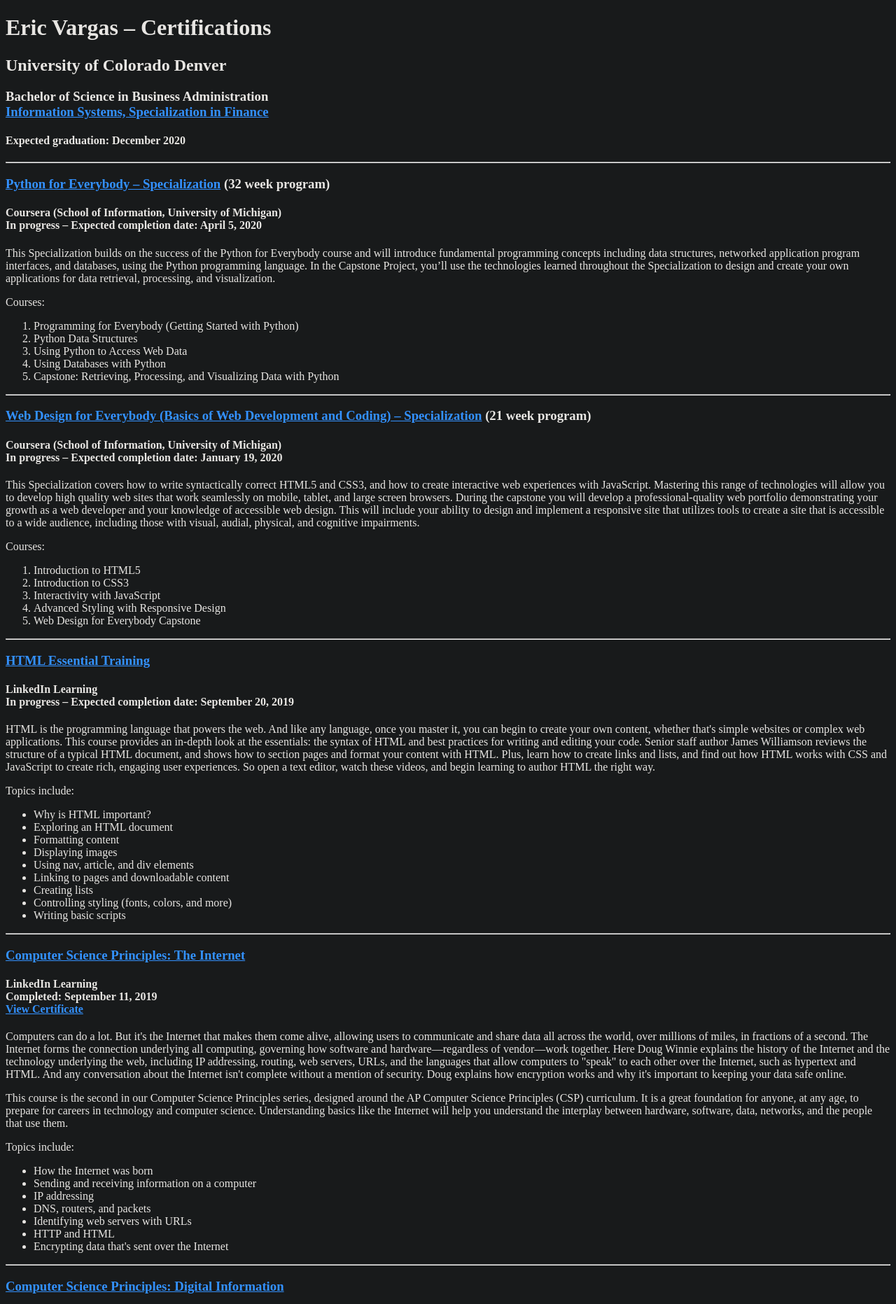
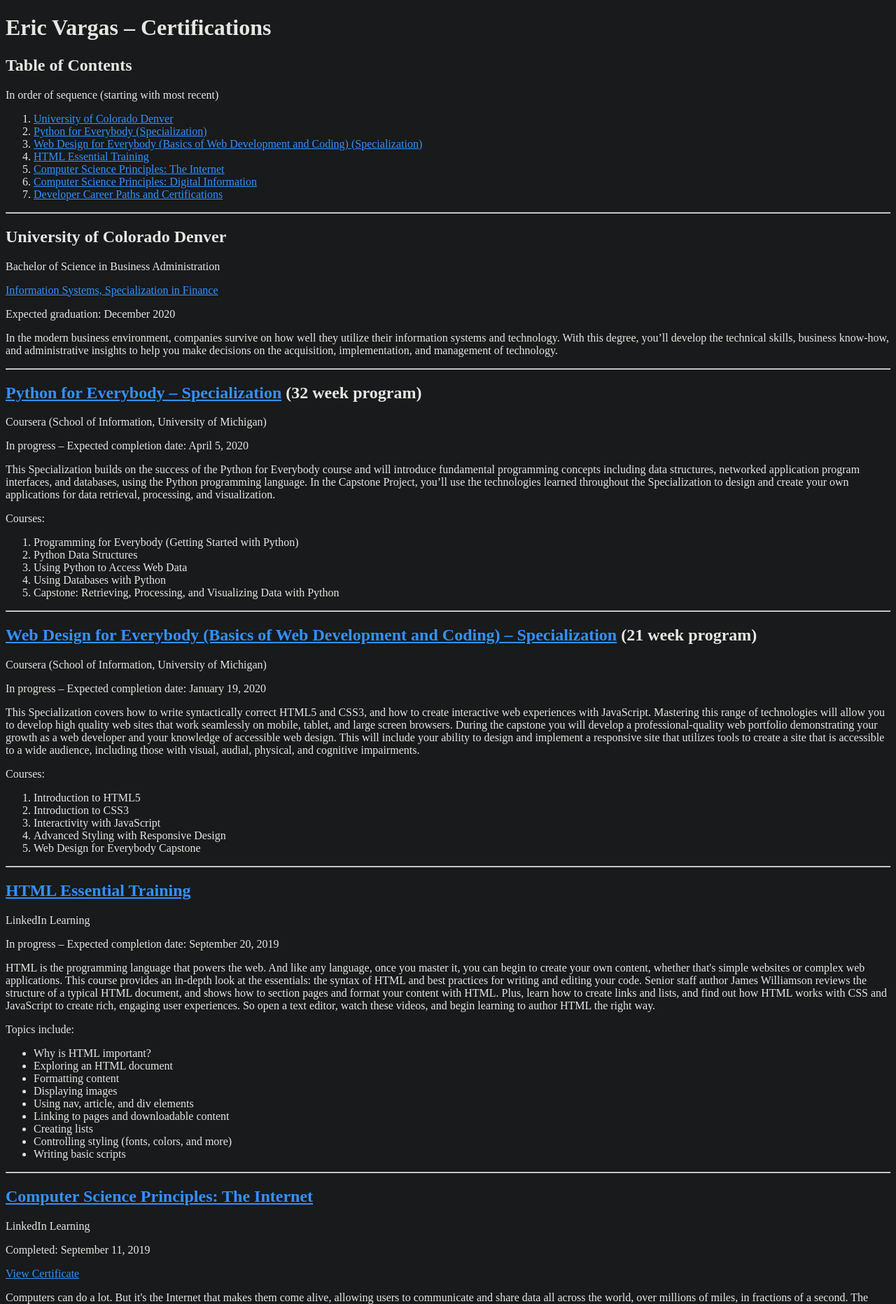
Before and after one commit to eric-vargas/eric-vargas.github.io, a plain HTML site: page index.html in a window 1280 px wide. Shown: the top 1863 px of the page at 70% size. Drawn offline with Linux system fonts and the light colour scheme.

Commit message:
Update index.html

```diff
--- a/index.html
+++ b/index.html
@@ -8,23 +8,45 @@
     <title>Eric Vargas</title>
   </head>
 
-  <body>
-    <div>
-      <h1>Eric Vargas – Certifications</h1>
-      <h2>University of Colorado Denver</h2>
-      <h3>Bachelor of Science in Business Administration<br>
-      <a href="https://business.ucdenver.edu/bsba/information-systems" target="_blank">Information Systems, Specialization in Finance</a></h3>
-      <h4>Expected graduation: December 2020</h4>
-    </div>
+  <body id="top">
+    <header>
+      <h1>Eric Vargas &ndash; Certifications</h1>
+    </header>
+
+    <nav>
+      <h2>Table of Contents</h2>
+      <p>In order of sequence (starting with most recent)</p>
+      <ol>
+        <li><a href="#UniversityOfColoradoDenver">University of Colorado Denver</a></li>
+        <li><a href="#PythonForEverybodySpecialization">Python for Everybody (Specialization)</a></li>
+        <li><a href="#WebDesignForEverybodySpecialization">Web Design for Everybody (Basics of Web Development and Coding) (Specialization)</a></li>
+        <li><a href="#HTMLEssentialTraining">HTML Essential Training</a></li>
+        <li><a href="#ComputerSciencePrinciples_TheInternet">Computer Science Principles: The Internet</a></li>
+        <li><a href="#ComputerSciencePrinciples_DigitalInformation">Computer Science Principles: Digital Information</a></li>
+        <li><a href="#DeveloperCareerPathsAndCertifications">Developer Career Paths and Certifications</a></li>
+      </ol>
+    </nav>
+
+    <hr>
+
+    <section>
+      <header>
+        <h2 id="UniversityOfColoradoDenver">University of Colorado Denver</h2>
+        <p>Bachelor of Science in Business Administration</p>
+        <p><a href="https://business.ucdenver.edu/bsba/information-systems" target="_blank">Information Systems, Specialization in Finance</a></p>
+        <p>Expected graduation: December 2020</p>
+      </header>
+      <p>In the modern business environment, companies survive on how well they utilize their information systems and technology. With this degree, you’ll develop the technical skills, business know-how, and administrative insights to help you make decisions on the acquisition, implementation, and management of technology.</p>
+    </section>
 
     <hr>
 
     <section class="course">
-      <h3><a href="https://www.coursera.org/specializations/python" target="_blank">Python for Everybody – Specialization</a> (32 week program)</h3>
-      <h4>
-        Coursera (School of Information, University of Michigan)<br>
-        In progress – Expected completion date: April 5, 2020
-      </h4>
+      <header>
+        <h2 id="PythonForEverybodySpecialization"><a href="https://www.coursera.org/specializations/python" target="_blank">Python for Everybody &ndash; Specialization</a> (32 week program)</h2>
+        <p>Coursera (School of Information, University of Michigan)</p>
+        <p>In progress &ndash; Expected completion date: April 5, 2020</p>
+      </header>
       <p>This Specialization builds on the success of the Python for Everybody course and will introduce fundamental programming concepts including data structures, networked application program interfaces, and databases, using the Python programming language. In the Capstone Project, you’ll use the technologies learned throughout the Specialization to design and create your own applications for data retrieval, processing, and visualization.</p>
       <div>
         <p>Courses:</p>
@@ -41,11 +63,11 @@
     <hr>
 
     <section class="course">
-      <h3><a href="https://www.coursera.org/specializations/web-design" target="_blank">Web Design for Everybody (Basics of Web Development and Coding) – Specialization</a> (21 week program)</h3>
-      <h4>
-        Coursera (School of Information, University of Michigan)<br>
-        In progress – Expected completion date: January 19, 2020
-      </h4>
+      <header>
+        <h2 id="WebDesignForEverybodySpecialization"><a href="https://www.coursera.org/specializations/web-design" target="_blank">Web Design for Everybody (Basics of Web Development and Coding) &ndash; Specialization</a> (21 week program)</h2>
+        <p>Coursera (School of Information, University of Michigan)</p>
+        <p>In progress &ndash; Expected completion date: January 19, 2020</p>
+      </header>
       <p>This Specialization covers how to write syntactically correct HTML5 and CSS3, and how to create interactive web experiences with JavaScript. Mastering this range of technologies will allow you to develop high quality web sites that work seamlessly on mobile, tablet, and large screen browsers. During the capstone you will develop a professional-quality web portfolio demonstrating your growth as a web developer and your knowledge of accessible web design. This will include your ability to design and implement a responsive site that utilizes tools to create a site that is accessible to a wide audience, including those with visual, audial, physical, and cognitive impairments.</p>
       <div>
         <p>Courses:</p>
@@ -62,11 +84,11 @@
     <hr>
 
     <section class="course">
-      <h3><a href="https://www.lynda.com/HTML-tutorials/HTML-Essential-Training/170427-2.html" target="_blank">HTML Essential Training</a></h3>
-      <h4>
-        LinkedIn Learning<br>
-        In progress – Expected completion date: September 20, 2019
-      </h4>
+      <header>
+        <h2 id="HTMLEssentialTraining"><a href="https://www.lynda.com/HTML-tutorials/HTML-Essential-Training/170427-2.html" target="_blank">HTML Essential Training</a></h2>
+        <p>LinkedIn Learning</p>
+        <p>In progress &ndash; Expected completion date: September 20, 2019</p>
+      </header>
       <p>HTML is the programming language that powers the web. And like any language, once you master it, you can begin to create your own content, whether that's simple websites or complex web applications. This course provides an in-depth look at the essentials: the syntax of HTML and best practices for writing and editing your code. Senior staff author James Williamson reviews the structure of a typical HTML document, and shows how to section pages and format your content with HTML. Plus, learn how to create links and lists, and find out how HTML works with CSS and JavaScript to create rich, engaging user experiences. So open a text editor, watch these videos, and begin learning to author HTML the right way.</p>
       <div>
         <p>Topics include:</p>
@@ -86,12 +108,12 @@
 
     <hr>
     <section class="course">
-      <h3><a href="https://www.lynda.com/Programming-Foundations-tutorials/Computer-Science-Principles-Internet/484466-2.html?certificate=BADE7D06B7D3406AACF9EC8EABCD6AFF" target="_blank">Computer Science Principles: The Internet</a></h3>
-      <h4>
-        LinkedIn Learning<br>
-        Completed: September 11, 2019<br>
-        <a href="assets/certificates/ComputerSciencePrinciples_TheInternet.png" target="_blank">View Certificate</a>
-      </h4>
+      <header>
+        <h2 id="ComputerSciencePrinciples_TheInternet"><a href="https://www.lynda.com/Programming-Foundations-tutorials/Computer-Science-Principles-Internet/484466-2.html?certificate=BADE7D06B7D3406AACF9EC8EABCD6AFF" target="_blank">Computer Science Principles: The Internet</a></h2>
+        <p>LinkedIn Learning</p>
+        <p>Completed: September 11, 2019</p>
+        <p><a href="assets/certificates/ComputerSciencePrinciples_TheInternet.png" target="_blank">View Certificate</a></p>
+      </header>
       <p>Computers can do a lot. But it's the Internet that makes them come alive, allowing users to communicate and share data all across the world, over millions of miles, in fractions of a second. The Internet forms the connection underlying all computing, governing how software and hardware—regardless of vendor—work together. Here Doug Winnie explains the history of the Internet and the technology underlying the web, including IP addressing, routing, web servers, URLs, and the languages that allow computers to "speak" to each other over the Internet, such as hypertext and HTML. And any conversation about the Internet isn't complete without a mention of security. Doug explains how encryption works and why it's important to keeping your data safe online.</p>
       <p>This course is the second in our Computer Science Principles series, designed around the AP Computer Science Principles (CSP) curriculum. It is a great foundation for anyone, at any age, to prepare for careers in technology and computer science. Understanding basics like the Internet will help you understand the interplay between hardware, software, data, networks, and the people that use them.</p>
       <div>
@@ -111,12 +133,12 @@
   <hr>
 
     <section class="course">
-      <h3><a href="https://www.lynda.com/Programming-Foundations-tutorials/Computer-Science-Principles-Digital-Information/454673-2.html?certificate=D58D2A0CCF05401AB458ADEAA76622F8" target="_blank">Computer Science Principles: Digital Information</a></h3>
-      <h4>
-        LinkedIn Learning<br>
-        Completed: September 8, 2019<br>
-        <a href="assets/certificates/ComputerSciencePrinciples_DigitalInformation.png" target="_blank">View Certificate</a>
-      </h4>
+      <header>
+        <h2 id="ComputerSciencePrinciples_DigitalInformation"><a href="https://www.lynda.com/Programming-Foundations-tutorials/Computer-Science-Principles-Digital-Information/454673-2.html?certificate=D58D2A0CCF05401AB458ADEAA76622F8" target="_blank">Computer Science Principles: Digital Information</a></h2>
+        <p>LinkedIn Learning</p>
+        <p>Completed: September 8, 2019</p>
+        <p><a href="assets/certificates/ComputerSciencePrinciples_DigitalInformation.png" target="_blank">View Certificate</a></p>
+      </header>
       <p>Computers, at their most basic level, store information in bits—a series of on and off states represented by ones and zeroes. Using this binary language, the information in images, audio, video, text, and other files can be saved and shared. This principle is the basis of all computing, including programming. Here Doug Winnie explains the basics of binary: how digital information is represented, encoded, stored, and communicated between computers.<p>
       <p>This course is the first in our Computer Science Principles series, designed around the AP Computer Science Principles (CSP) curriculum. It is a great foundation for anyone, at any age, to prepare for careers in technology and computer science. Lessons in this segment cover the building blocks of computing: binary logic, number systems, text and image encoding, compression, and simple communication protocols. Understanding these basics will help you understand the interplay between hardware, software, data, networks, and the people that use them.</p>
       <div>
@@ -134,12 +156,12 @@
     <hr>
 
     <section class="course">
-      <h3><a href="https://www.lynda.com/Software-Development-tutorials/Developer-Career-Paths-Certifications/667370-2.html?certificate=767781C66844404B9030EE915055C4BC" target="_blank">Developer Career Paths and Certifications</a></h3>
-      <h4>
-        LinkedIn Learning<br>
-        Completed: September 6, 2019<br>
-        <a href="assets/certificates/DeveloperCareerPathsandCertifications.png" target="_blank">View Certificate</a>
-      </h4>
+      <header>
+        <h2 id="DeveloperCareerPathsAndCertifications"><a href="https://www.lynda.com/Software-Development-tutorials/Developer-Career-Paths-Certifications/667370-2.html?certificate=767781C66844404B9030EE915055C4BC" target="_blank">Developer Career Paths and Certifications</a></h2>
+        <p>LinkedIn Learning</p>
+        <p>Completed: September 6, 2019</p>
+        <p><a href="assets/certificates/DeveloperCareerPathsandCertifications.png" target="_blank">View Certificate</a></p>
+      </header>
       <p>Information technology (IT) has changed the way we approach ordinary tasks—from settling the bill at restaurants to driving—and more industries than ever are leveraging IT to work smarter. As companies strive to keep up with the times, the number of available tech jobs has grown exponentially. It's a great time to launch a career in this ever-changing field. But with so many options to choose from, how do you determine which path is right for you? In this course, Jungwoo Ryoo shines a spotlight on a variety of careers in software engineering, system administration, cybersecurity, and data science. Jungwoo breaks down what each job actually entails, shares practical tips that can help you break into the career of your choice, and discusses relevant certifications.</p>
       <div>
         <p>Topics include:</p>
@@ -156,6 +178,10 @@
         </ul>
       </div>
     </section>
+
+    <hr>
+
+    <p><a href="#top">Back to top</a></p>
   </body>
 
 </html>
```
